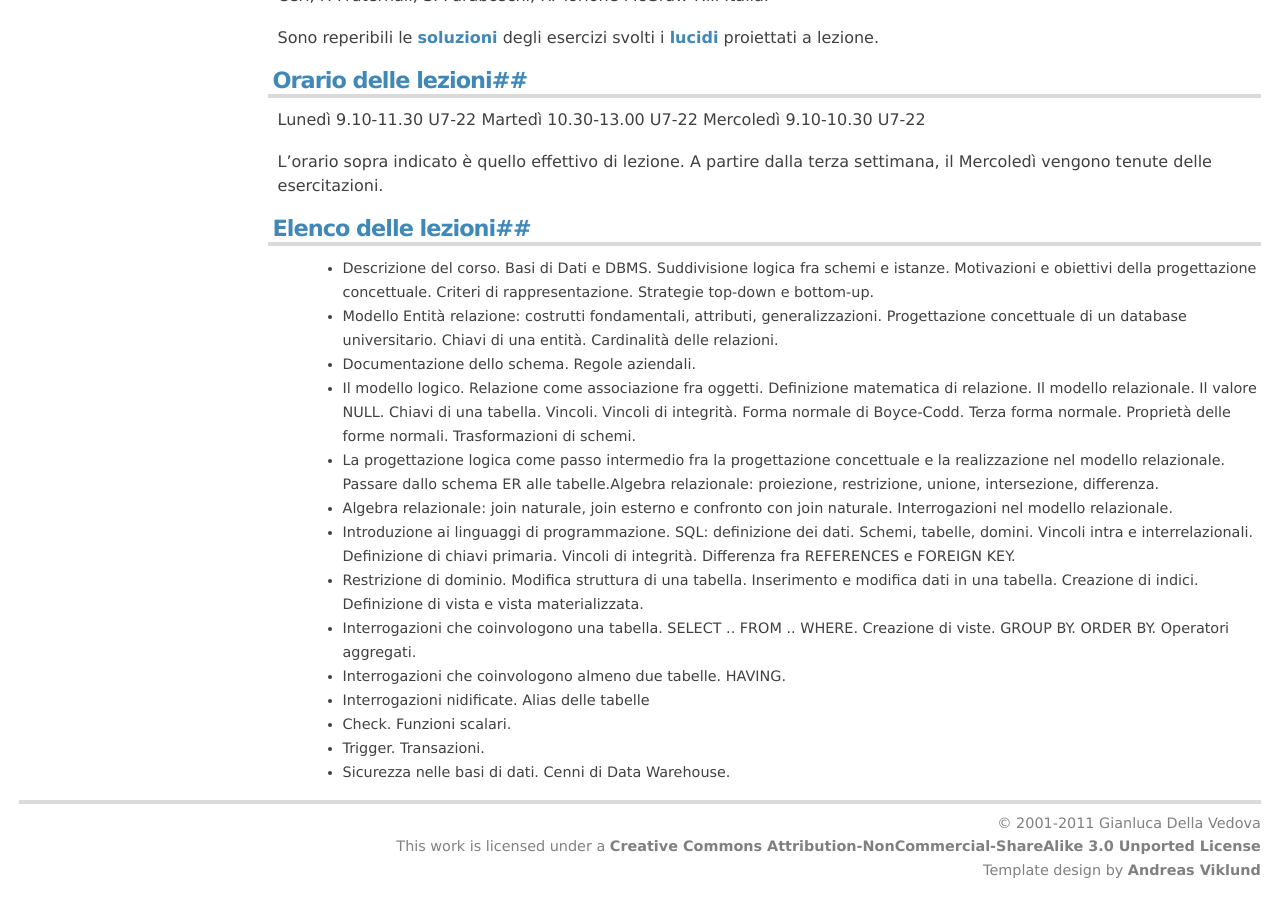
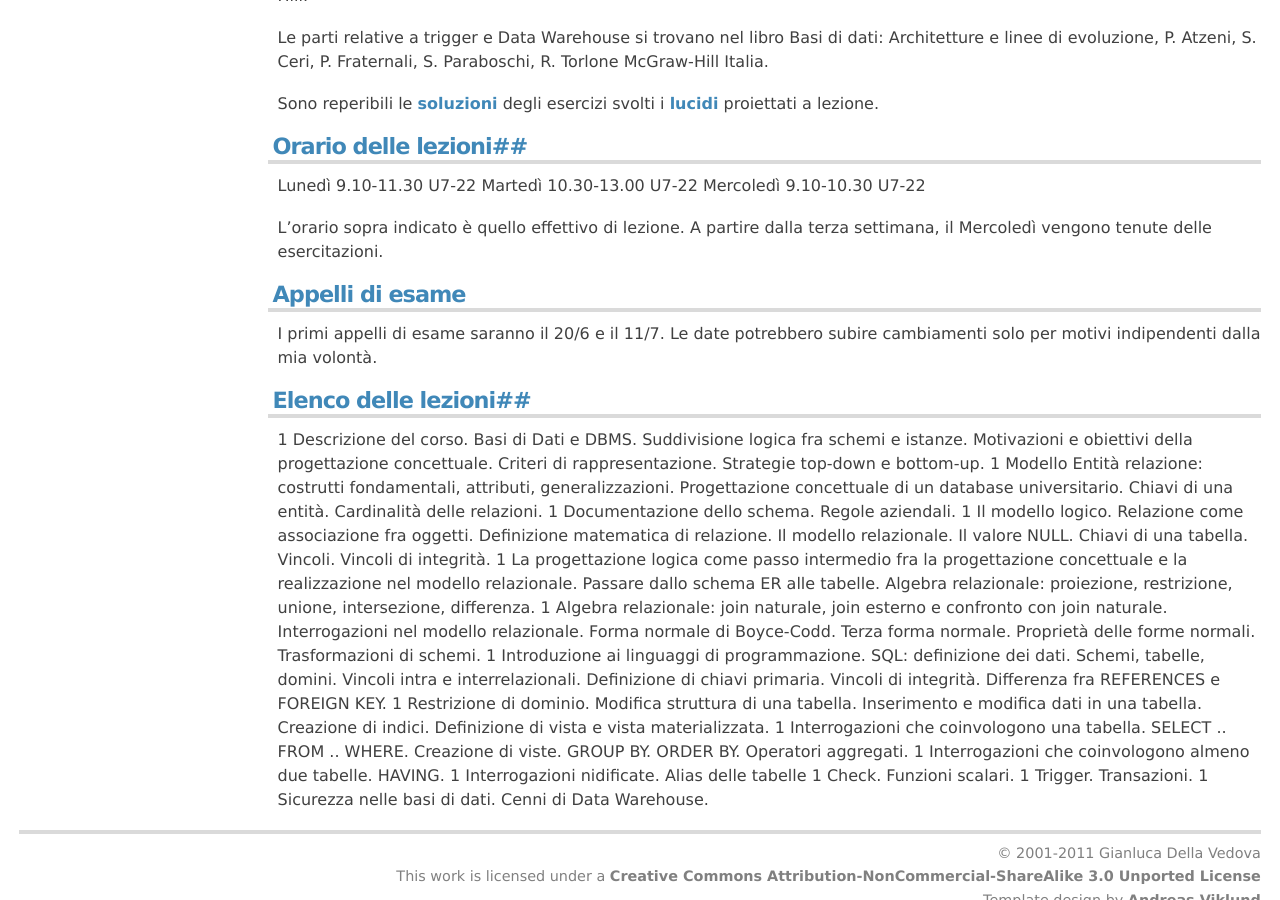
Before and after one commit to gdv/gianluca.dellavedova.org, a Jekyll site: the page built from didattica/Basi di Dati/2010-2011.markdown, in a window 1280 px wide and 900 px high, scrolled down 944 px. Built offline with Jekyll 4.4.1, drawn with Linux system fonts in a browser that asks for light colours; Markdown is read by kramdown in place of the engine named in the settings; some of the changed text lies outside the part shown.

Commit message:
aggiunti appelli

```diff
--- a/didattica/Basi di Dati/2010-2011.markdown
+++ b/didattica/Basi di Dati/2010-2011.markdown
@@ -22,6 +22,10 @@ L'attività formativa è svolta attraverso lezioni.
 * Tecniche di documentazione; Analisi di schemi E-R; Ristrutturazione di schemi;.
 *  Da E-R a modello relazionale; Relazioni uno a uno; Relazioni uno a molti, molti a uno, molti a molti.
 
+
+In particolare vengono trattati tutti gli argomenti del libro di testo,
+tranne "Calcolo relazionale", "Datalog" e "SQL nei linguaggi di
+programmazione".
 ##Propedeuticità##
 
 Nessuna
@@ -50,37 +54,44 @@ Mercoledì   9.10-10.30	U7-22
 L'orario sopra indicato è quello effettivo di lezione.
 A partire dalla terza settimana, il Mercoledì vengono tenute delle esercitazioni.
 
+## Appelli di esame
+
+I primi appelli di esame saranno il 20/6 e il 11/7. Le date potrebbero
+subire cambiamenti solo per motivi indipendenti dalla mia volontà.
+
 
 ##Elenco delle lezioni##
 
-* Descrizione del corso. Basi di Dati e DBMS. Suddivisione logica fra schemi e
+1 Descrizione del corso. Basi di Dati e DBMS. Suddivisione logica fra schemi e
  istanze.  Motivazioni e obiettivi della progettazione concettuale. Criteri di
  rappresentazione. Strategie top-down e bottom-up.
-*  Modello Entità relazione: costrutti fondamentali, attributi,
+1  Modello Entità relazione: costrutti fondamentali, attributi,
    generalizzazioni. Progettazione concettuale di un database universitario.
    Chiavi di una entità. Cardinalità delle relazioni.
-*  Documentazione dello schema. Regole aziendali.
-*  Il modello logico. Relazione come associazione fra oggetti. Definizione
+1  Documentazione dello schema. Regole aziendali.
+1  Il modello logico. Relazione come associazione fra oggetti. Definizione
      matematica di relazione. Il modello relazionale. Il valore NULL. Chiavi
-     di una tabella. Vincoli. Vincoli di integrità. Forma normale di
+     di una tabella. Vincoli. Vincoli di integrità.
+1    La progettazione logica come passo intermedio fra la progettazione
+     concettuale e la realizzazione nel modello relazionale. Passare dallo
+     schema ER alle tabelle.
+Algebra relazionale: proiezione, restrizione,
+     unione, intersezione, differenza.
+1    Algebra relazionale: join naturale, join esterno e confronto con join
+     naturale. Interrogazioni nel modello relazionale.
+    Forma normale di
      Boyce-Codd. Terza forma normale. Proprietà delle forme normali. Trasformazioni di schemi.
-*    La progettazione logica come passo intermedio fra la progettazione
-     concettuale e la realizzazione nel modello relazionale. Passare dallo
-     schema ER alle tabelle.Algebra relazionale: proiezione, restrizione,
-     unione, intersezione, differenza.
-*    Algebra relazionale: join naturale, join esterno e confronto con join
-     naturale. Interrogazioni nel modello relazionale.
-*    Introduzione ai linguaggi di programmazione. SQL: definizione dei dati.
+1    Introduzione ai linguaggi di programmazione. SQL: definizione dei dati.
      Schemi, tabelle, domini. Vincoli intra e interrelazionali. Definizione di
      chiavi primaria. Vincoli di integrità. Differenza fra REFERENCES e
      FOREIGN KEY.
-*    Restrizione di dominio. Modifica struttura di una tabella. Inserimento e
+1    Restrizione di dominio. Modifica struttura di una tabella. Inserimento e
      modifica dati in una tabella. Creazione di indici. Definizione di vista e
      vista materializzata.
-*   Interrogazioni che coinvologono una tabella. SELECT .. FROM .. WHERE.
+1   Interrogazioni che coinvologono una tabella. SELECT .. FROM .. WHERE.
     Creazione di viste. GROUP BY. ORDER BY. Operatori aggregati.
-*   Interrogazioni che coinvologono almeno due tabelle. HAVING.
-*   Interrogazioni nidificate. Alias delle tabelle
-*   Check. Funzioni scalari.
-*    Trigger. Transazioni.
-*   Sicurezza nelle basi di dati. Cenni di Data Warehouse.
+1   Interrogazioni che coinvologono almeno due tabelle. HAVING.
+1   Interrogazioni nidificate. Alias delle tabelle
+1   Check. Funzioni scalari.
+1    Trigger. Transazioni.
+1   Sicurezza nelle basi di dati. Cenni di Data Warehouse.
```
